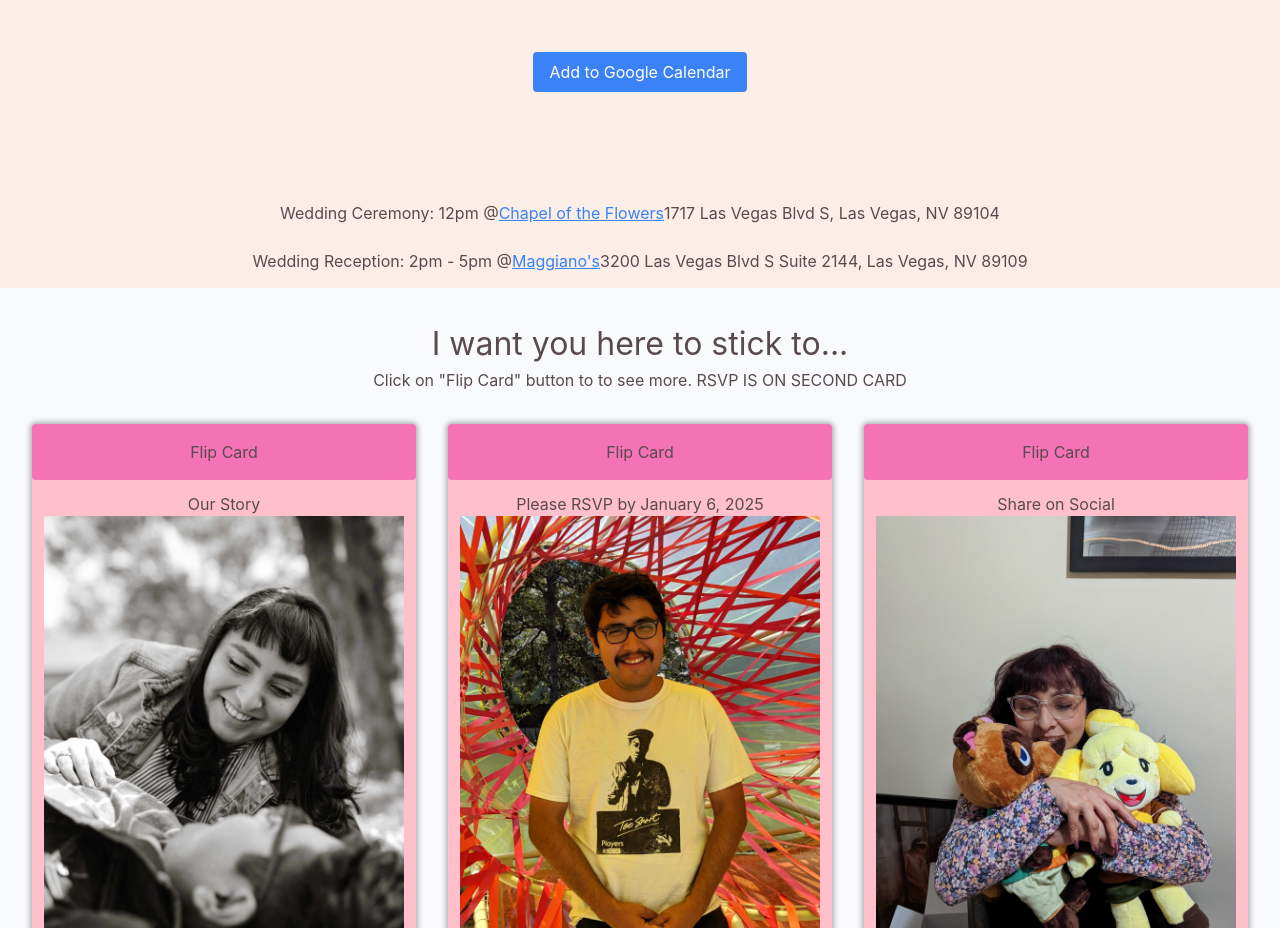
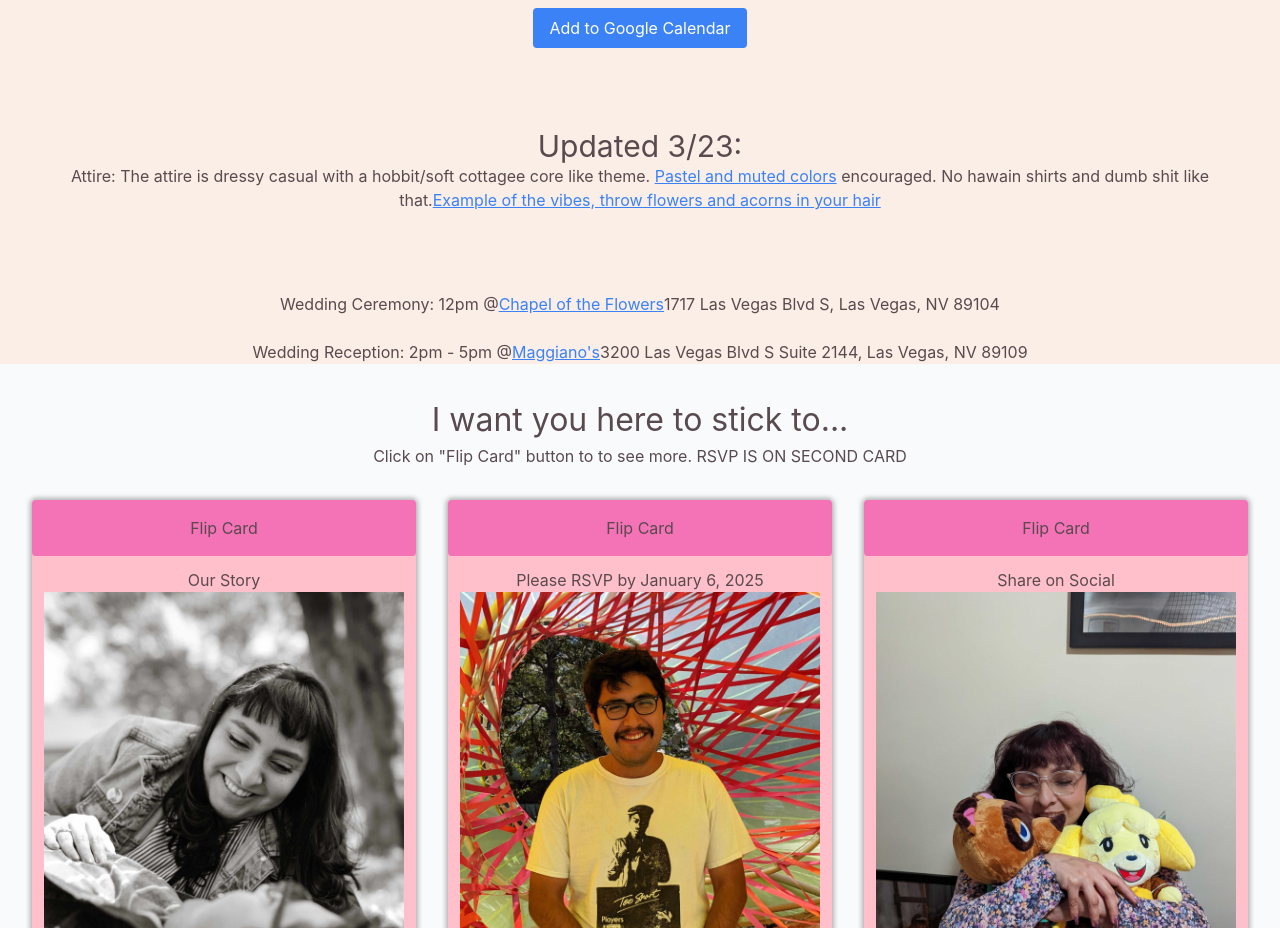
Before and after one commit to fidel-tensoriot/wed1, a React (Create React App) app: page / in a window 1280 px wide. Shown: the part 1400-2328 px from the top of the page. Built offline with nearby package versions, Linux system fonts and the light colour scheme; no server answers.

Commit message:
update attire

```diff
--- a/src/pages/Home.jsx
+++ b/src/pages/Home.jsx
@@ -100,6 +100,29 @@ function Home() {
                                 Add to Google Calendar
                             </a>
                         </button>
+                    </p>
+                    <p>
+                        <h4 className="text-3xl">Updated 3/23:</h4>
+                        Attire: The attire is dressy casual with a hobbit/soft
+                        cottagee core like theme. {}
+                        <a
+                            target="_blank"
+                            href="https://encrypted-tbn3.gstatic.com/shopping?q=tbn:ANd9GcR_NBYICnKv9PfK4eygAbRLWmvI641ZD5QsygWosWUnAPaY_yeGsB2QgPTvJ9tPdVxt8i_Spp0b46Q9yMqqF_pbUWAgF0FDS_rzY29aXSJH7TDzqRvzE9w0RQ"
+                            rel="noreferrer"
+                            className="text-blue-500 underline"
+                        >
+                            Pastel and muted colors
+                        </a>
+                        {} encouraged. No hawain shirts and dumb shit like that.
+                        <a
+                            target="_blank"
+                            href="https://images.app.goo.gl/ykkbHAFtJScNyffz5"
+                            rel="noreferrer"
+                            className="text-blue-500 underline"
+                        >
+                            Example of the vibes, throw flowers and acorns in
+                            your hair
+                        </a>
                     </p>
                     <p>
                         Wedding Ceremony: 12pm @
```
